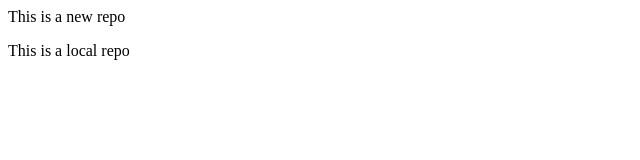
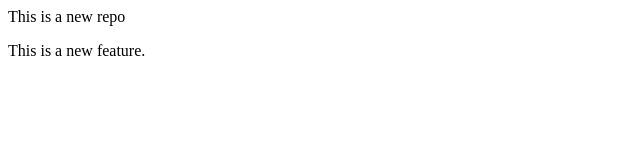
Before and after one commit to Aditya-Tajpuriya/localrepo, a plain HTML site: page index.html in a window 1280 px wide. Shown: the full height of the page, 0-640 px from the left. Drawn offline with Linux system fonts and the light colour scheme.

Commit message:
Adding a new feature

```diff
--- a/index.html
+++ b/index.html
@@ -1,2 +1,2 @@
 <p>This is a new repo</p>
-<p>This is a local repo</p>
+<p>This is a new feature.</p>
```
